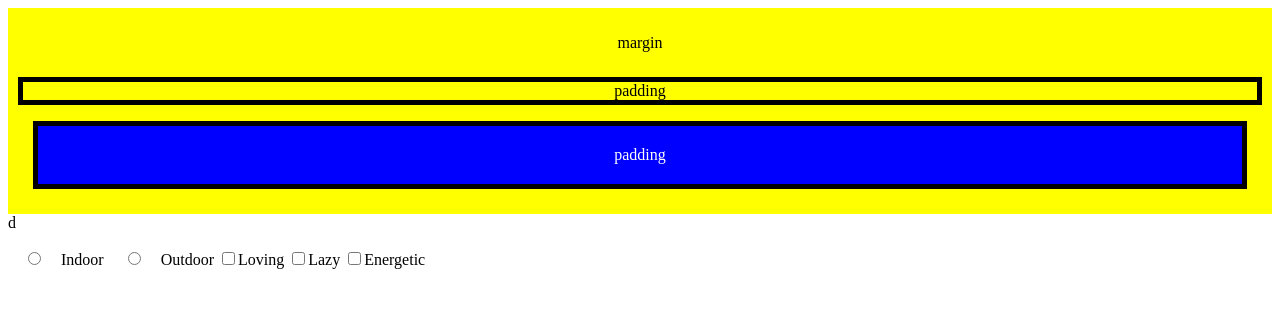
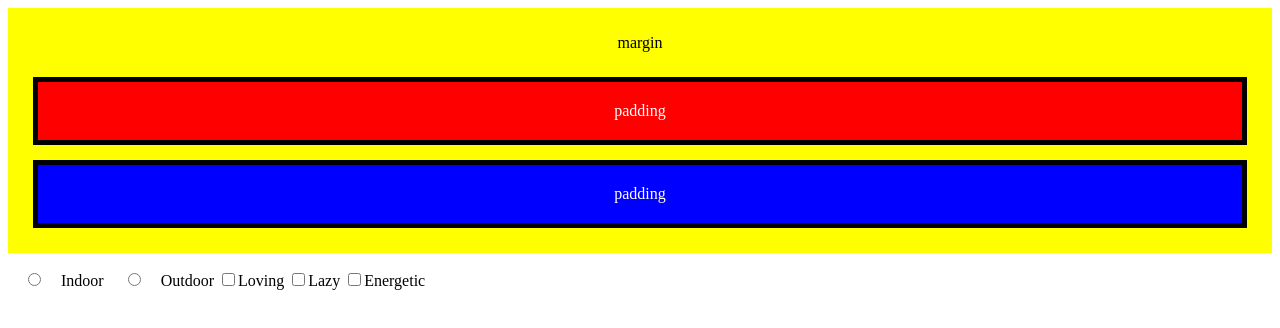
Before and after one commit to libengebremedhin/StudyBudy, a plain HTML site: page index.html in a window 1280 px wide. Drawn offline with Linux system fonts and the light colour scheme.

Commit message:
Second commit

```diff
--- a/index.html
+++ b/index.html
@@ -33,6 +33,13 @@
                 padding: 20px;
                 margin: 15px;
             }
+
+            .red-box {
+                background-color: red;
+                color: #fff;
+                padding: 20px;
+                margin: 15px;
+            }
         </style>
 
 
@@ -43,7 +50,7 @@
                <p class="red-box box">padding</p>
                <p class="blue-box box   ">padding</p>
         </div>
-        d<form action="">
+        <form action="">
             <label><input type="radio" name ="indoor-outdoor">Indoor</label>
             <label><input type="radio" name ="indoor-outdoor">Outdoor</label>
             <label><input type="checkbox" name ="personality">Loving</label>
```
